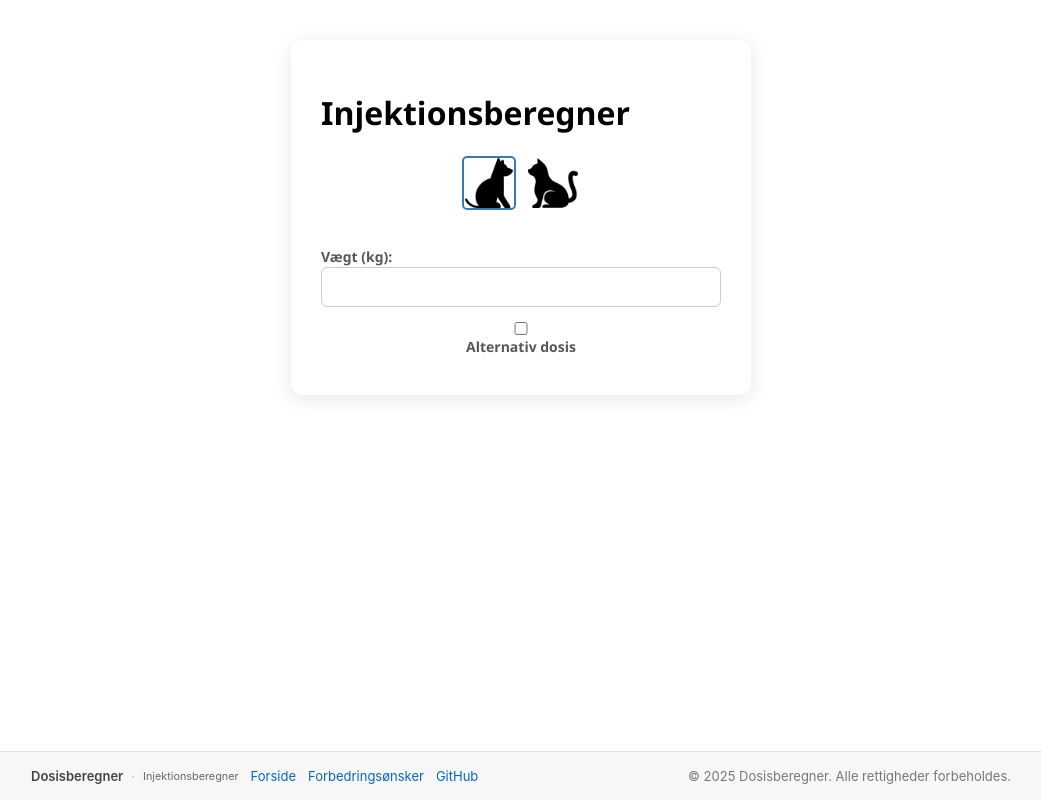
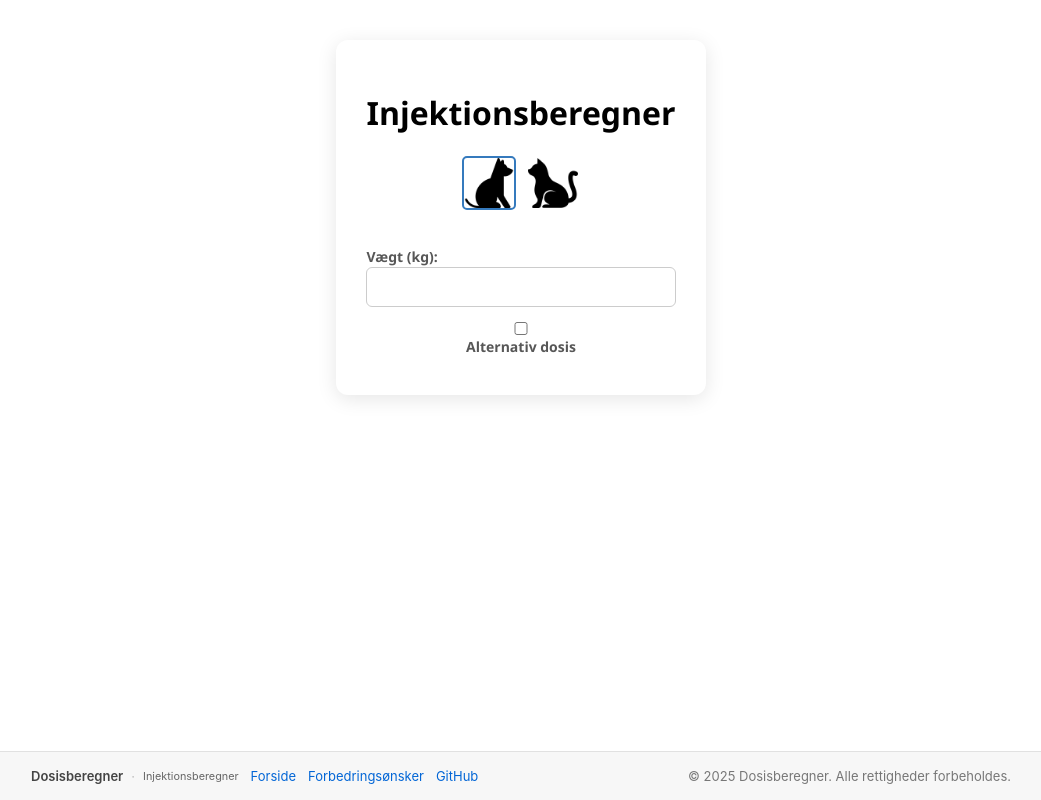
Before and after one commit to philipcj01/injektionsberegner, a React (Create React App) app: page / in a window 1280 px wide. Shown: the whole page, without its empty margins (119-1160 px from the left). Built offline with nearby package versions, Linux system fonts and the light colour scheme.

Commit message:
ready for production

```diff
--- a/package.json
+++ b/package.json
@@ -36,5 +36,8 @@
       "last 1 firefox version",
       "last 1 safari version"
     ]
+  },
+  "devDependencies": {
+    "typescript": "^4.9.5"
   }
 }
--- a/src/App.css
+++ b/src/App.css
@@ -1,5 +1,4 @@
 .App {
-  min-width: 400px;
   max-width: 600px;
   margin: 40px auto;
   font-family: 'Segoe UI', Tahoma, Geneva, Verdana, sans-serif;
--- a/src/tools/calculate-injection.js
+++ b/src/tools/calculate-injection.js
@@ -10,5 +10,5 @@ export const calculateInjection = (weight, formula) => {
   }
   console.log('Calculating injection with weight:', weight, 'and formula value:', formulaValue);
   const dosage = weight * formulaValue;
-  return dosage.toFixed(2);
+  return dosage.toFixed(2) === "0.00" ? dosage.toFixed(3) : dosage.toFixed(2);
 };
```
Also changed, not shown: 1 other file (tests, documents, lock files or other folders).
